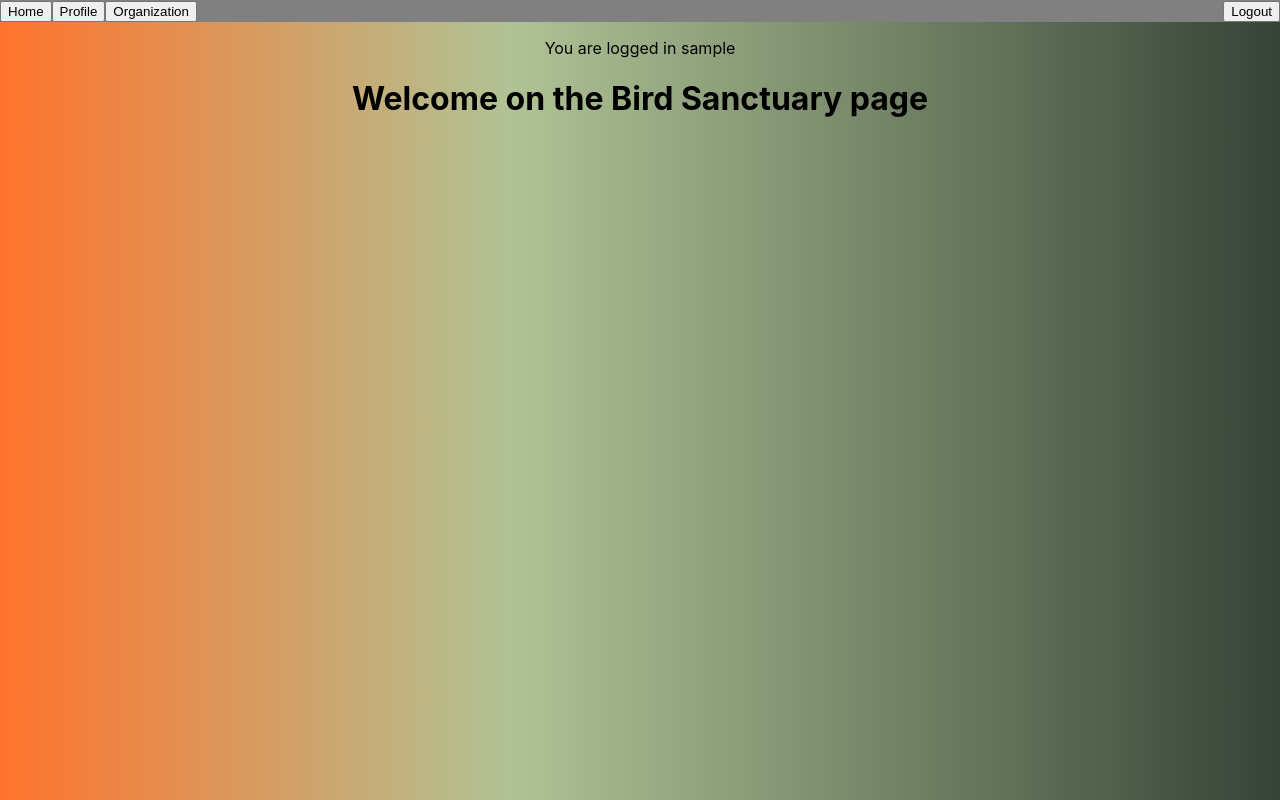
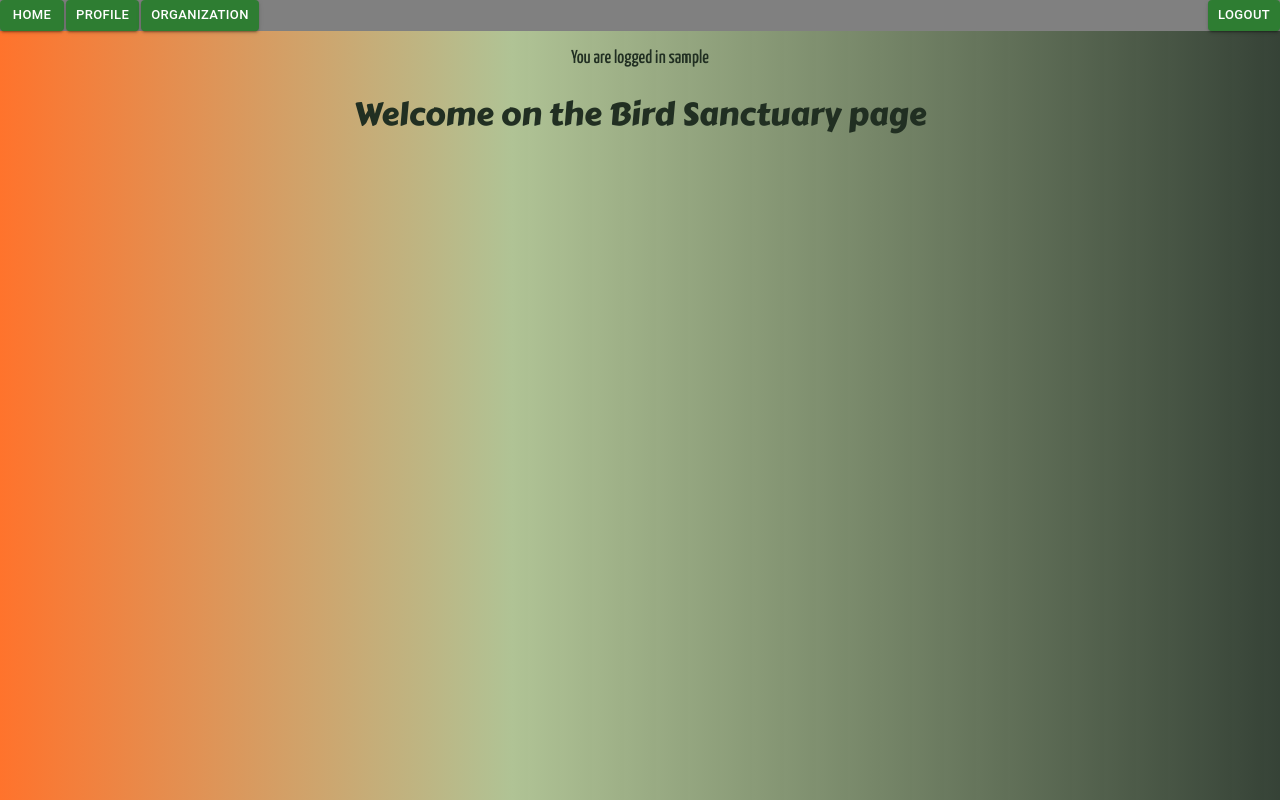
Before and after one commit to KacagoHollo/pet-project-MERN, a React (Create React App) app in the folder frontend/: page / in a window 1280 px wide. Built offline with nearby package versions, Linux system fonts and the light colour scheme; no server answers; sample sign-in values are in the browser's storage.

Commit message:
Basic CSS and mui

```diff
--- a/frontend/package.json
+++ b/frontend/package.json
@@ -5,7 +5,8 @@
   "dependencies": {
     "@emotion/react": "^11.9.3",
     "@emotion/styled": "^11.9.3",
-    "@mui/material": "^5.8.3",
+    "@mui/icons-material": "^5.8.4",
+    "@mui/material": "^5.8.6",
     "@testing-library/jest-dom": "^5.16.4",
     "@testing-library/react": "^13.2.0",
     "@testing-library/user-event": "^13.5.0",
--- a/frontend/src/App.css
+++ b/frontend/src/App.css
@@ -1,3 +1,5 @@
+@import url('https://fonts.googleapis.com/css2?family=Carter+One&family=Fjalla+One&family=Yanone+Kaffeesatz:wght@300;500;700&display=swap');
+
 .App {
   text-align: center;
 }
@@ -8,4 +10,45 @@ body {
   background: -webkit-linear-gradient(90deg, rgba(255,115,44,1) 0%, rgba(176,195,149,1) 40%, rgba(33,47,34,0.9076563730961135) 100%);
   background: linear-gradient(90deg, rgba(255,115,44,1) 0%, rgba(176,195,149,1) 40%, rgba(33,47,34,0.9076563730961135) 100%);
   filter: progid:DXImageTransform.Microsoft.gradient(startColorstr="#ff732c",endColorstr="#212f22",GradientType=1);
+
+  color: #212f22;
 }
+
+h1 {
+  font-family: 'Carter One', cursive;
+  font-weight: 400;
+}
+h2 {
+  font-family: 'Fjalla One', sans-serif;
+  font-weight: 400;
+}
+h3, h4 {
+  font-family: 'Yanone Kaffeesatz', sans-serif;
+  font-weight: 500;
+}
+
+
+.left {
+  display: flex;
+  gap: 2px;
+}
+
+.register {
+  position: absolute;
+  left: 50%;
+  top: 50%;
+
+  transform: translate(-50%, -50%);
+
+  display: flex;
+  flex-direction: column;
+  align-items: center;
+
+  gap: 5px;
+}
+
+.register input {
+  color: #212f22;
+  font-family: 'Yanone Kaffeesatz', sans-serif;
+  font-weight: 700;
+}
--- a/frontend/src/components/Navbar.jsx
+++ b/frontend/src/components/Navbar.jsx
@@ -1,6 +1,7 @@
 import React from 'react'
 import { useNavigate, Link } from 'react-router-dom'
 import { useAuth } from '../providers/auth';
+import Button from "@mui/material/Button";
 
 const Navbar = () => {
     const navigate = useNavigate();
@@ -12,22 +13,51 @@ const Navbar = () => {
   return (
     <nav className='navbar' style={{backgroundColor:"gray", display:"flex", justifyContent:"space-between"}}>
         <div className='left'>
-          <button onClick={() => nav('/')}>Home</button>
+          <Button
+            onClick={() => nav('/')}
+            variant="contained"
+            color="success"
+            size="small"
+            >
+              Home</Button>
           {/* <button onClick={() => nav('/about')}>About</button> */}
           { token ?
-            <button  onClick={() => nav('/profile')}>Profile</button>
+            <Button
+              onClick={() => nav('/profile')}
+              variant="contained"
+              color="success"
+              size="small"
+            >
+              Profile</Button>
             : ""
           }
           { token ?
-          <button  onClick={() => nav('/organization')}>Organization</button>
+            <Button
+              onClick={() => nav('/organization')}
+              variant="contained"
+              color="success"
+              size="small"
+            >
+              Organization</Button>
           : ""
           }
         </div>
         <div className='right'>
           { token ?
-            <button onClick={logout}>Logout</button>
+            <Button
+             onClick={logout}
+             variant="contained"
+              color="success"
+              size="small"
+            >Logout</Button>
             :
-            <button onClick={() => auth('google')}>Login</button>
+            <Button
+             onClick={() => auth('google')}
+             variant="contained"
+              color="success"
+              size="small"
+             >
+              Login</Button>
 
           }
         </div>
--- a/frontend/src/pages/Home.jsx
+++ b/frontend/src/pages/Home.jsx
@@ -1,5 +1,6 @@
 import React, {useState} from 'react';
-import {useAuth} from '../providers/auth'
+import {useAuth} from '../providers/auth';
+import Button from "@mui/material/Button";
 
 const Home = () => {
     const { token, auth, user } = useAuth();
@@ -7,8 +8,15 @@ const Home = () => {
     console.log(auth);
   return (
     <div>
-        <p>{token ? "You are logged in " + user.username : "Hi anonymus!"}</p>
-        {token ? <h1>Welcome on the Bird Sanctuary page</h1> : (<button onClick={() => auth('google')}>Login with Google</button>)}
+        <h3>{token ? "You are logged in " + user.username : "Hi anonymus!"}</h3>
+        {token ? <h1>Welcome on the Bird Sanctuary page</h1> : (
+        <Button
+          variant="contained"
+          color="success"
+          size="small"onClick={() => auth('google')}
+        >
+          Login with Google
+        </Button>)}
     </div>
   );
 };
--- a/frontend/src/pages/Profile.jsx
+++ b/frontend/src/pages/Profile.jsx
@@ -2,7 +2,7 @@ import React, { useState, useEffect } from "react";
 import { useAuth } from "../providers/auth";
 import LoadingMask from "../components/Loadingmask.jsx";
 import ProfileDetails from "../components/ProfileDetails";
-
+import Button from "@mui/material/Button";
 
 const Profile = ({users}) => {
   const { user, token, auth, update } = useAuth();
@@ -39,7 +39,15 @@ const Profile = ({users}) => {
           <LoadingMask />
         )}
       </li>
-      <button onClick={() => update(username, name, title, email, phone)}>Update datas</button>
+      <Button
+        nClick={() => update(username, name, title, email, phone)}
+        variant="contained"
+        color="success"
+        size="small"
+
+      >
+        Update datas
+      </Button>
 
     </div>
   );
--- a/frontend/src/pages/Register.jsx
+++ b/frontend/src/pages/Register.jsx
@@ -4,6 +4,8 @@ import http from 'axios'
 import { useNavigate } from 'react-router-dom';
 import {organization} from '../api/organization';
 import { useAuth } from "../providers/auth";
+import Button from "@mui/material/Button";
+import TextField from "@mui/material/TextField";
 
 function Register() {
     const [username, setUsername] = useState("");
@@ -38,16 +40,67 @@ function Register() {
       console.log(user);
 
   return (
-    <div>
+    <div className='register'>
       <h2>Register</h2>
         { !user ? "Hello " + <h2>user.username</h2> :
           <>
-            <input type="text" placeholder="Username" value={username} onChange={(event) => setUsername(event.target.value)} />
-            <input type="text" placeholder="Name" value={name} onChange={(event) => setName(event.target.value)} />
-            <input type="text" placeholder="Title" value={title} onChange={(event) => setTitle(event.target.value)} />
-            <input type="email" placeholder="E-mail" value={email} onChange={(event) => setEmail(event.target.value)} />
-            <input type="number" placeholder="Phone" value={phone} onChange={(event) => setPhone(event.target.value)} />
-            <button onClick={() => register(username, name, title, email, phone)}>Register</button>
+            <TextField variant="filled"
+              fullWidth
+              size="small"
+              autoFocus
+              label="Username"
+              color="success"
+              type="text"
+              placeholder="Username"
+              value={username}
+              onChange={(event) => setUsername(event.target.value)} />
+            <TextField variant="filled"
+              fullWidth
+              size="small"
+              autoFocus
+              label="Firstname and Lastname"
+              color="success"
+              type="text"
+              placeholder="Name"
+              value={name}
+              onChange={(event) => setName(event.target.value)} />
+            <TextField variant="filled"
+              fullWidth
+              size="small"
+              autoFocus
+              label="Title"
+              color="success"
+              type="text"
+              placeholder="Title"
+              value={title}
+              onChange={(event) => setTitle(event.target.value)} />
+            <TextField variant="filled"
+              fullWidth
+              size="small"
+              autoFocus
+              label="E-mail"
+              color="success"
+              type="email"
+               placeholder="E-mail"
+               value={email}
+               onChange={(event) => setEmail(event.target.value)} />
+            <TextField variant="filled"
+              fullWidth
+              size="small"
+              autoFocus
+              label="Phone number"
+              color="success"
+              type="number"
+              placeholder="Phone number"
+              value={phone}
+              onChange={(event) => setPhone(event.target.value)} />
+            <Button onClick={() => register(username, name, title, email, phone)}
+              variant="contained"
+              color="success"
+              size="small"
+            >
+              Register
+            </Button>
           </>
         }
         <hr />
```
